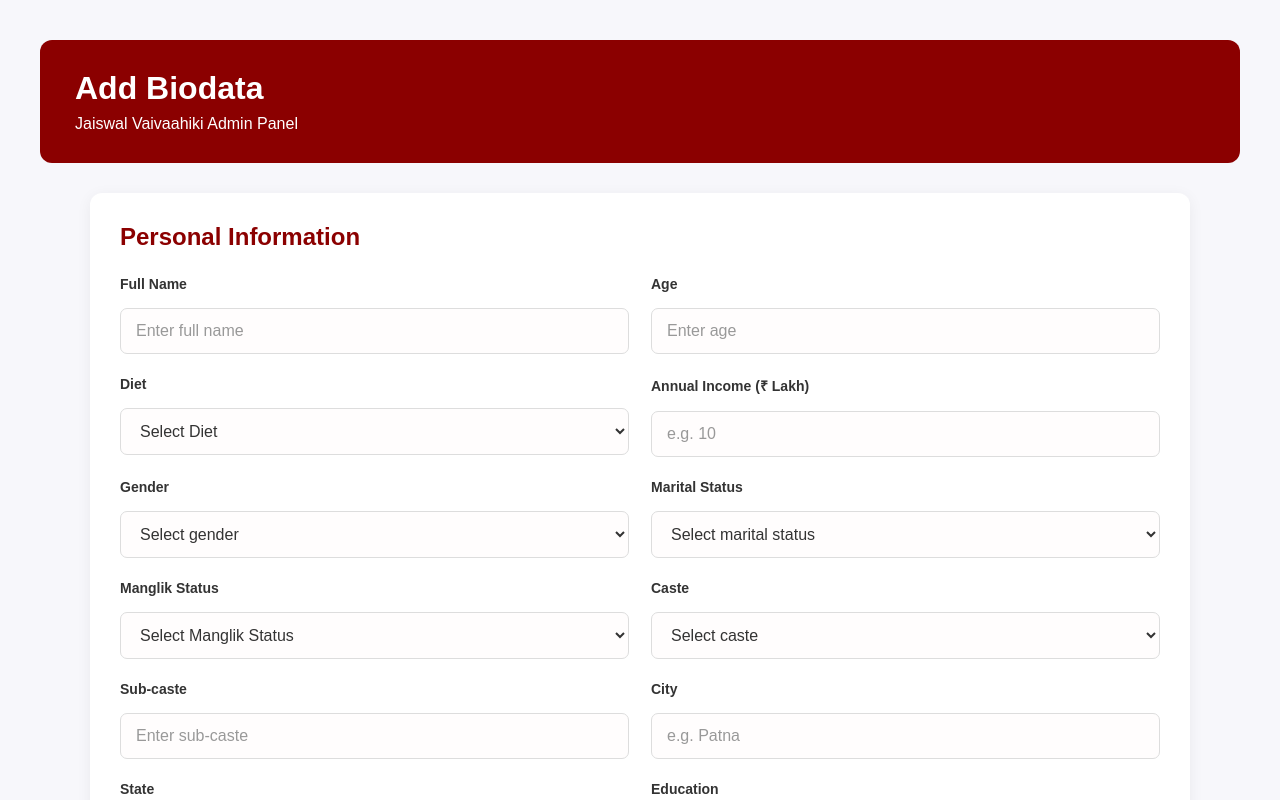
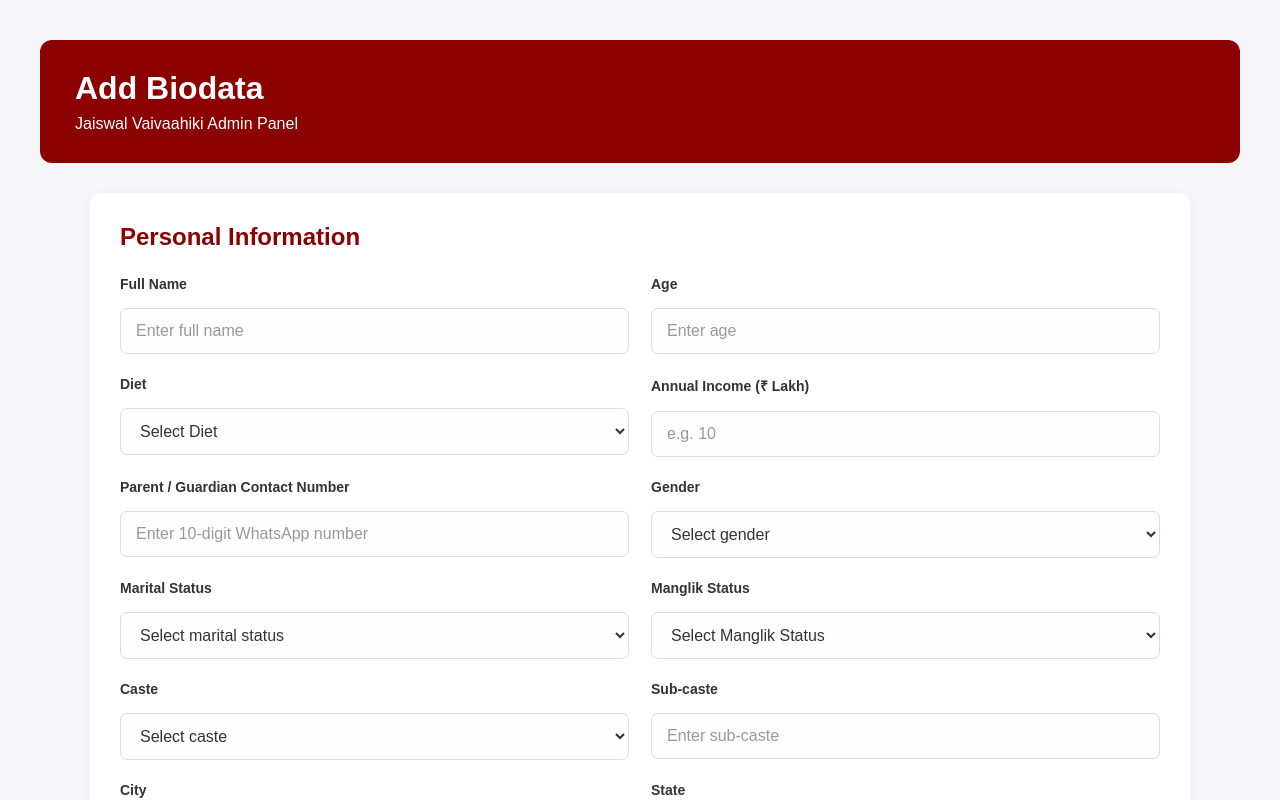
Before and after one commit to milansetuindia/Jaiswal_Vaivaahiki_Website, a React (Vite) app: page /admin/biodata/add in a window 1280 px wide. Shown: the top 800 px of the page. Built offline with nearby package versions, Linux system fonts and the light colour scheme; no server answers; sample sign-in values are in the browser's storage.

Commit message:
Update index.jsx

```diff
--- a/src/pages/Admin/AddBiodata/index.jsx
+++ b/src/pages/Admin/AddBiodata/index.jsx
@@ -12,6 +12,7 @@ function AddBiodata() {
     diet: "",
     income: "",
     gender: "",
+    contactNumber: "",
     maritalStatus: "",
     manglikStatus: "",
     caste: "",
@@ -98,6 +99,7 @@ function AddBiodata() {
       data.append("diet", formData.diet);
       data.append("income", formData.income);
       data.append("gender", formData.gender);
+      data.append("contactNumber", formData.contactNumber);
       data.append("maritalStatus", formData.maritalStatus);
       data.append("manglikStatus", formData.manglikStatus);
       data.append("caste", formData.caste);
@@ -150,6 +152,7 @@ function AddBiodata() {
         diet: "",
         income: "",
         gender: "",
+        contactNumber: "",
         maritalStatus: "",
         manglikStatus: "",
         caste: "",
@@ -321,6 +324,28 @@ function AddBiodata() {
                 placeholder="e.g. 10"
                 value={formData.income}
                 onChange={handleChange}
+              />
+
+            </div>
+
+            {/* Parent / Guardian Contact Number */}
+
+            <div className="form-group">
+
+              <label htmlFor="contactNumber">
+                Parent / Guardian Contact Number
+              </label>
+
+              <input
+                id="contactNumber"
+                name="contactNumber"
+                type="tel"
+                placeholder="Enter 10-digit WhatsApp number"
+                value={formData.contactNumber}
+                onChange={handleChange}
+                maxLength="10"
+                pattern="[0-9]{10}"
+                inputMode="numeric"
               />
 
             </div>
```
